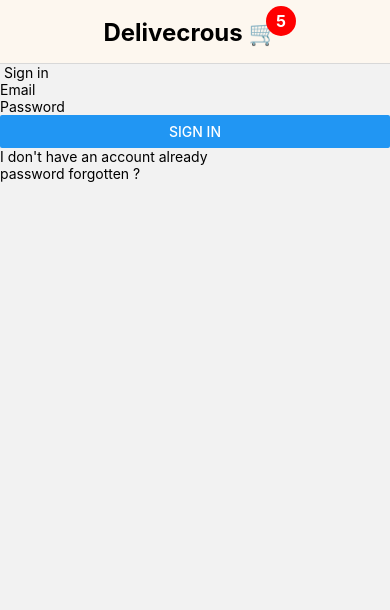
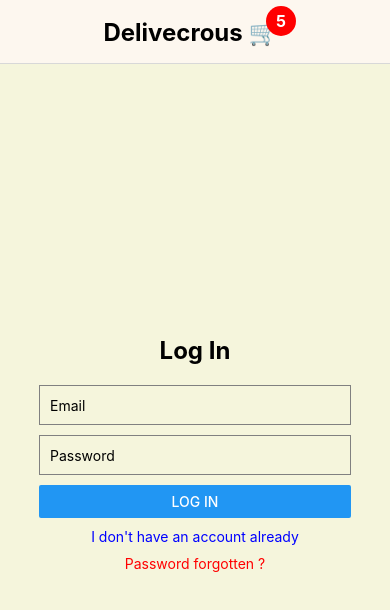
Before and after one commit to Noe-Delcroix/projet_rentree_front, a React Native app: screen /LogIn in a window 390 px wide. Shown: the top 610 px of the page. Built offline with nearby package versions, Linux system fonts and the light colour scheme.

Commit message:
cleancode & dockerfile

```diff
--- a/App.js
+++ b/App.js
@@ -6,7 +6,6 @@
 import Panier from './pages/Panier';
 import { createNativeStackNavigator } from '@react-navigation/native-stack';
 import LogIn from './pages/LogIn';
-import SignIn from './pages/SignIn';
 import Header from './components/Header';
 
 const Stack = createNativeStackNavigator();
@@ -17,7 +16,6 @@
         <Stack.Navigator
         screenOptions={{ headerStyle: { backgroundColor: '#FDF7EF' } }}>
             <Stack.Screen name="LogIn" component={LogIn} options={{ headerTitle: (props) => <Header {...props} /> }} />
-            <Stack.Screen name="SignIn"component={SignIn}/>
             <Stack.Screen name="Carte"component={Carte}/>
             <Stack.Screen name="ObjectDetail" component={ObjectDetail} />
             <Stack.Screen name="Order" component={Order} />
--- a/pages/LogIn.js
+++ b/pages/LogIn.js
@@ -1,32 +1,65 @@
-import React, {useState} from 'react';
-import {Text, StyleSheet, View, TextInput, Button} from 'react-native';
+import React, { useState } from 'react';
+import { Text, StyleSheet, View, TextInput, Button } from 'react-native';
 import axios from 'axios';
 
-export default function LogIn({navigation}){
+export default function LogIn({ navigation }) {
+    const [login, setLogin] = useState(true);
 
     return (
-        <View >
-        <Text > Sign in </Text>
-            <View>
-                <TextInput
-                placeholder="Email" />
-                <TextInput
-                secureTextEntry={true}
-                placeholder="Password"
-                />
-            </View>
+        <View style={styles.container}>
+        <Text style={styles.title}>{login ? 'Log In' : 'Sign In'}</Text>
+        <View style={styles.formContainer}>
+            <TextInput style={styles.input} placeholder="Email" />
+            <TextInput
+            style={styles.input}
+            secureTextEntry={true}
+            placeholder="Password"
+            />
             <Button
-            title="sign in"
-            onPress={() =>
-                navigation.navigate('Carte')
-            }
-            ></Button>
-            <Text
-            onPress={() =>
-                navigation.navigate('SignIn')
-            }
-            >I don't have an account already</Text>
-            <Text>password forgotten ?</Text>
+            title={login ? 'Log In' : 'Sign In'}
+            onPress={() => navigation.navigate('Carte')}
+            />
+            <Text style={styles.toggleText} onPress={() => setLogin(!login)}>
+            {login ? "I don't have an account already" : 'I already have an account'}
+            </Text>
+            <Text style={styles.forgotPassword}>
+            {login ? 'Password forgotten ?' : ''}
+            </Text>
+        </View>
         </View>
     );
-};
+    }
+
+    const styles = StyleSheet.create({
+    container: {
+        flex: 1,
+        justifyContent: 'center',
+        alignItems: 'center',
+        backgroundColor: '#F5F5DC', // Beige background color
+    },
+    title: {
+        fontSize: 24,
+        fontWeight: 'bold',
+        marginBottom: 20,
+    },
+    formContainer: {
+        width: '80%',
+    },
+    input: {
+        height: 40,
+        borderColor: 'gray',
+        borderWidth: 1,
+        marginBottom: 10,
+        paddingLeft: 10,
+    },
+    toggleText: {
+        textAlign: 'center',
+        marginTop: 10,
+        color: 'blue', // You can change the color
+    },
+    forgotPassword: {
+        textAlign: 'center',
+        marginTop: 10,
+        color: 'red', // You can change the color
+    },
+});
--- a/pages/SignIn.js
+++ /dev/null
@@ -1,25 +0,0 @@
-import React, {useState} from 'react';
-import {Text, StyleSheet, View, TextInput, Button} from 'react-native';
-
-export default function SignIn({navigation}){
-
-    return (
-        <View >
-        <Text > Sign in </Text>
-            <View>
-                <TextInput
-                placeholder="Email" />
-                <TextInput
-                secureTextEntry={true}
-                placeholder="Password"
-                />
-            </View>
-            <Button title="Sign In"></Button>
-            <Text
-            onPress={() =>
-                navigation.navigate('logIn')
-            }
-            >I already have an account</Text>
-        </View>
-    );
-};
```
Also changed, not shown: 1 other file (tests, documents, lock files or other folders).
